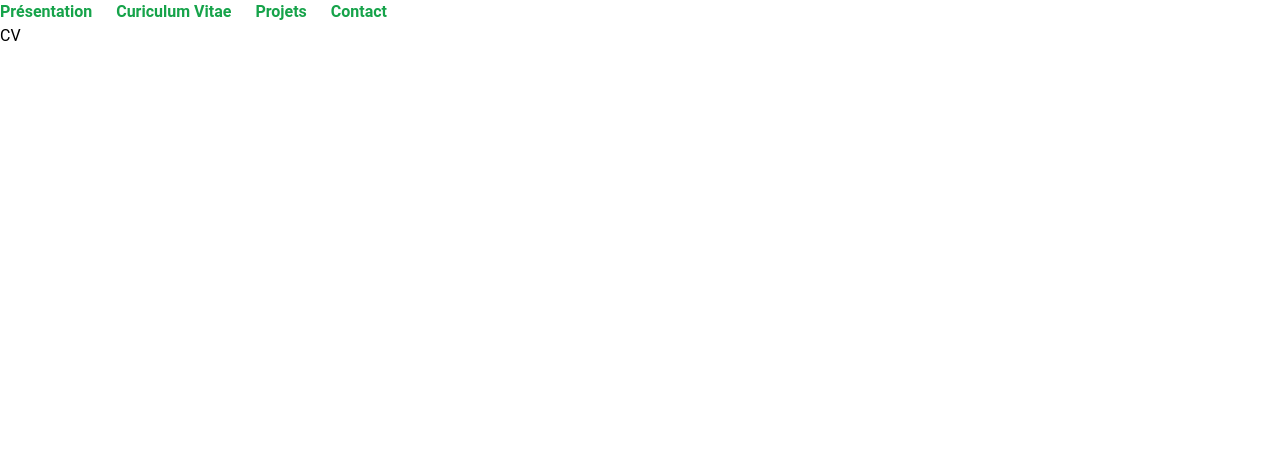
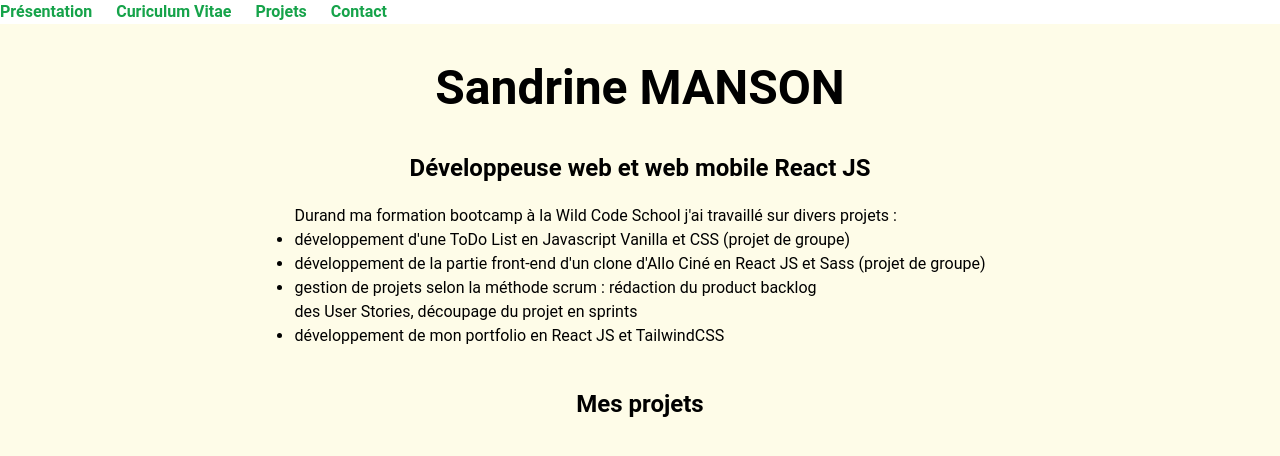
Before and after one commit to SandrineM-design/SandrineM-design.github.io, a React (Vite) app: page /curiculum in a window 1280 px wide. Shown: the top 456 px of the page. Built offline with nearby package versions, Linux system fonts and the light colour scheme.

Commit message:
fix bugs

```diff
--- a/src/pages/Curiculum.jsx
+++ b/src/pages/Curiculum.jsx
@@ -1,7 +1,36 @@
 import React from "react";
 
 function Curiculum(props) {
-  return <div>CV</div>;
+  return (
+    <div className="flex flex-col flex-1 place-items-center bg-yellow-50">
+      <h1 className="mt-10 font-bold text-5xl bg-yellow-50">Sandrine MANSON</h1>
+      <h2 className="mt-10 font-bold text-2xl bg-yellow-50">
+        Développeuse web et web mobile React JS
+      </h2>
+      <p className="mt-5 vhitespace-norma bg-yellow-50l">
+        Durand ma formation bootcamp à la Wild Code School j'ai travaillé sur
+        divers projets : <br />
+        <ul className="list-disc">
+          <li>
+            développement d'une ToDo List en Javascript Vanilla et CSS (projet
+            de groupe)
+          </li>
+          <li>
+            développement de la partie front-end d'un clone d'Allo Ciné en React
+            JS et Sass (projet de groupe)
+          </li>
+          <li>
+            gestion de projets selon la méthode scrum : rédaction du product
+            backlog
+            <br />
+            des User Stories, découpage du projet en sprints
+          </li>
+          <li>développement de mon portfolio en React JS et TailwindCSS</li>
+        </ul>
+      </p>
+      <h2 className="mt-10 font-bold text-2xl bg-yellow-50">Mes projets</h2>
+    </div>
+  );
 }
 
 export default Curiculum;
```
